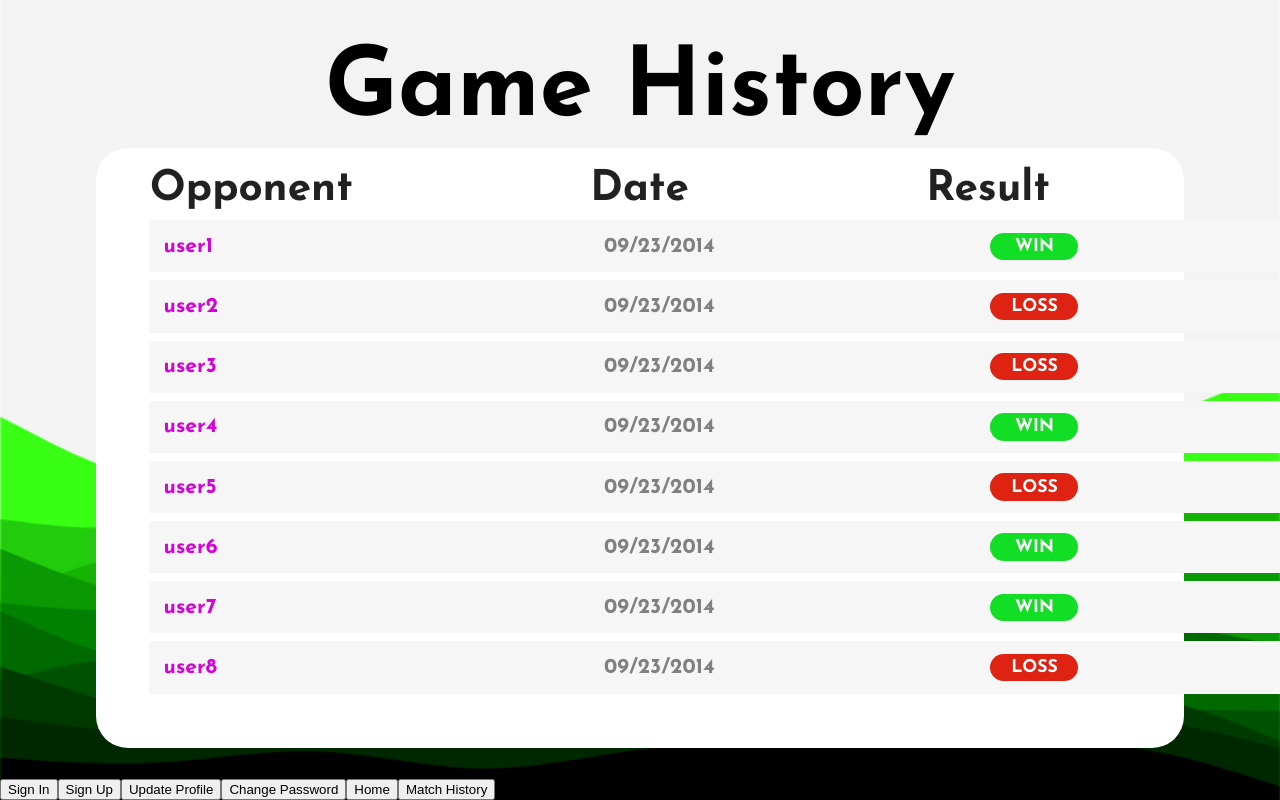
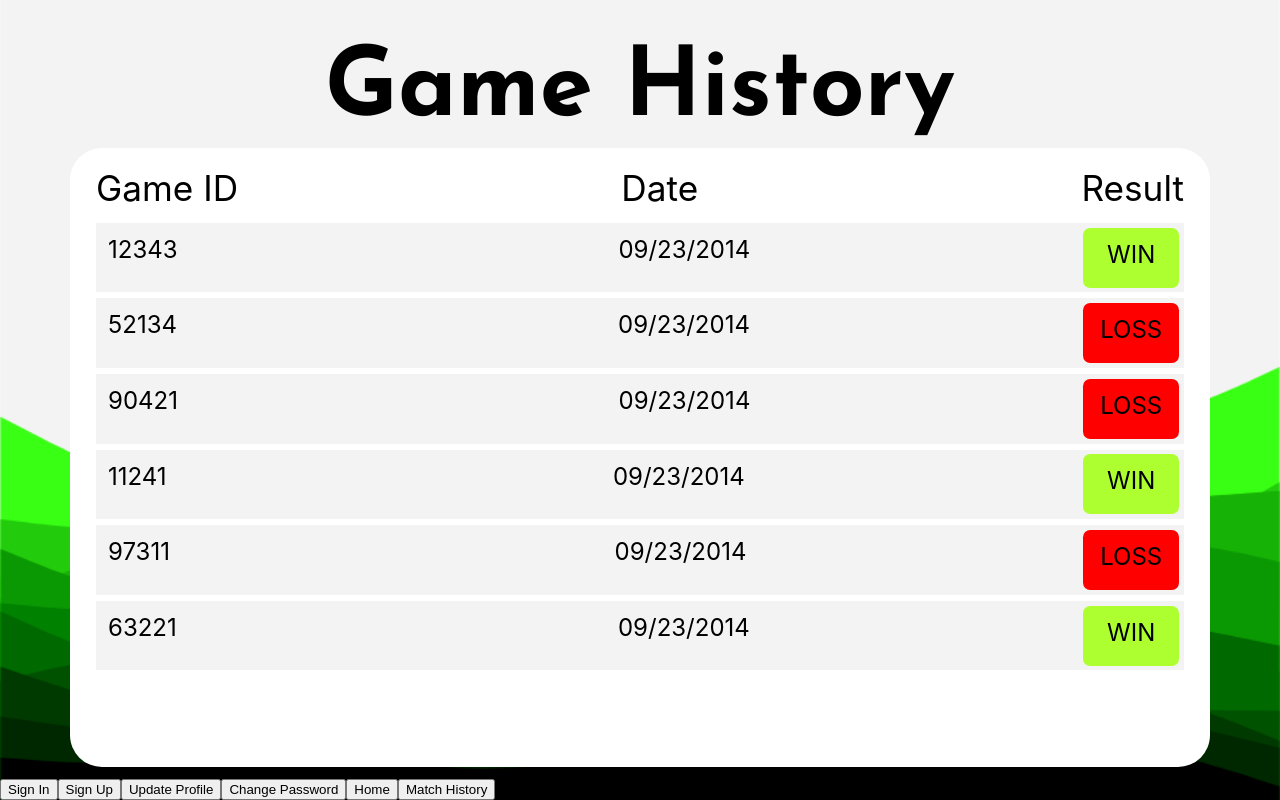
Before and after one commit to MultiPong/MultiPong, a React (Create React App) app in the folder frontend/: page / in a window 1280 px wide. Both pictures are taken after a click on the button "Match History". Shown: the part 21-821 px from the top of the page. Built offline with nearby package versions, Linux system fonts and the light colour scheme.

Commit message:
Updated Match History Page

```diff
--- a/frontend/package.json
+++ b/frontend/package.json
@@ -6,6 +6,7 @@
     "@testing-library/jest-dom": "^5.17.0",
     "@testing-library/react": "^13.4.0",
     "@testing-library/user-event": "^13.5.0",
+    "framer-motion": "^10.16.4",
     "react": "^18.2.0",
     "react-dom": "^18.2.0",
     "react-scripts": "5.0.1",
--- a/frontend/src/components/MatchHistory.js
+++ b/frontend/src/components/MatchHistory.js
@@ -1,22 +1,55 @@
 import './ashik.css'
+import { motion } from "framer-motion";
+
+
+import { useState } from "react";
 
 const MatchHistory = () => {
+    const [showDetails, setShowDetails] = useState(false)
+    const [selectedGame, setSelectedGame] = useState(null)
+
     let dummyData = [
-        {opponent: "user1", date: "09/23/2014", result: "win"},
-        {opponent: "user2", date: "09/23/2014", result: "loss"},
-        {opponent: "user3", date: "09/23/2014", result: "loss"},
-        {opponent: "user4", date: "09/23/2014", result: "win"},
-        {opponent: "user5", date: "09/23/2014", result: "loss"},
-        {opponent: "user6", date: "09/23/2014", result: "win"},
-        {opponent: "user7", date: "09/23/2014", result: "win"},
-        {opponent: "user8", date: "09/23/2014", result: "lose"},
+        {gameid: '12343', opponents: "user1, user2, user3, user4, user5, user6, user7", date: "09/23/2014", result: "win"},
+        {gameid: '52134',opponents: "user1, user2, user3, user4, user5, user6, user7", date: "09/23/2014", result: "loss"},
+        {gameid: '90421',opponents: "user1, user2, user3, user4, user5, user6, user7", date: "09/23/2014", result: "loss"},
+        {gameid: '11241', opponents: "user1, user2, user3, user4, user5, user6, user7", date: "09/23/2014", result: "win"},
+        {gameid: '97311',opponents: "user1, user2, user3, user4, user5, user6, user7", date: "09/23/2014", result: "loss"},
+        {gameid: '63221',opponents: "user1, user2, user3, user4, user5, user6, user7", date: "09/23/2014", result: "win"},
     ]
+
+    const showDropdown = (id) => {
+        setShowDetails(!showDetails)
+        setSelectedGame(id)
+    }
     return (
-        <div>
+        <>
             <div className="match-history-container">
-               <h1 className="game-history-title">Game History</h1>
-                <div className="card-container">
-                    <table className="game-history-table">
+               <motion.h1 className="game-history-title" initial={{x: -1200, opacity: 0}} animate={{x: 0, opacity: 1}} transition={{duration: 0.9, type: 'spring'}}>Game History</motion.h1>
+                <motion.div className="card-container" initial={{x: 1200, opacity: 0}} animate={{x: 0, opacity: 1}} transition={{duration: 0.9, type: 'spring'}}>
+                    <div className="header-container">
+                        <div className="game-id-title">Game ID</div>
+                        <div className="game-date-title">Date</div>
+                        <div className="game-result-title">Result</div>
+                    </div>
+                    {dummyData.map((gameData) => {
+                        return <>
+                            <div className="game-overview" onClick={() => showDropdown(gameData.gameid)}>
+                                <div className="gameid">
+                                    {gameData.gameid}
+                                </div>
+                                <div className="gamedate">
+                                    {gameData.date}
+                                </div>
+                                <div className="result">
+                                    {gameData.result === 'win' ? <div className="win-result">WIN</div> : <div className="loss-result">LOSS</div>}
+                                </div>
+                        </div>
+                        {showDetails && gameData.gameid === selectedGame && <div className="game-details" style={{color: 'purple'}}>
+                            <b style={{color: 'black'}}>Opponents faced: </b>{gameData.opponents}
+                        </div>}
+                            </>
+                    })}
+                    {/* <table className="game-history-table">
                         <th>Opponent</th>
                         <th>Date</th>
                         <th>Result</th>
@@ -25,13 +58,13 @@ const MatchHistory = () => {
                             <td className="opponent-name-container">{opponentData.opponent}</td>
                             <td className="opponent-date-container">{opponentData.date}</td>
                             {opponentData.result === "win" ? <td><div className="win-tag">WIN</div></td> : <td><div className="loss-tag">LOSS</div></td>}
-                            {/* <td className="opponent-result-container">{opponentData.result}</td> */}
                         </tr> </>
                     })}
-                    </table>
-                </div>
+                    </table> */}
+                </motion.div>
+
             </div>
-            </div>
+        </>
      );
 }
 
--- a/frontend/src/components/ashik.css
+++ b/frontend/src/components/ashik.css
@@ -29,6 +29,7 @@
     font-family: 'Josefin Sans', sans-serif;
     font-weight: bold;
     background-color: #FF9DF9;
+    color: white;
     padding: 0.5em 0.8em 0.5em 0.8em;
     border: none;
   }
@@ -161,3 +162,78 @@
     padding-top: 0.3em;
     padding-bottom: 0.3em;
   }
+
+  .card-container {
+    padding: 1.2em 1.6em 0em 1.6em;
+  }
+
+
+
+  .header-container {
+    color: black;
+    display: flex;
+    flex-direction: row;
+    justify-content: space-between;
+    font-size: 2.2em;
+    margin-bottom: 0.4em;
+  }
+
+
+  .game-overview {
+    background-color: rgb(243, 243, 243);
+    height: 2.9em;
+    margin-bottom: 0.25em;
+    font-size: 1.5em;
+    color: black;
+    display: flex;
+    flex-direction: row;
+    justify-content: space-between;
+  }
+
+  .game-details {
+    /* background-color: gray; */
+    margin-top: 0.3em;
+    margin-bottom: 1.5em;
+  }
+
+  .game-overview:hover {
+    cursor: pointer;
+  }
+
+  .game-details {
+    color: black;
+  }
+
+  .win-result {
+    padding: 0.5em;
+    text-align: center;
+    background-color: greenyellow;
+    border-radius: 0.3em;
+    height: 1.5em;
+    width: 3em;
+    margin: 0.2em 0.2em 0em 0em;
+  }
+
+  .loss-result {
+    padding: 0.5em;
+    text-align: center;
+    background-color: red;
+    border-radius: 0.3em;
+    height: 1.5em;
+    width: 3em;
+    margin: 0.2em 0.2em 0em 0em;
+  }
+
+  .gameid {
+    margin-left: 0.5em;
+  }
+
+  .gameid, .gamedate {
+    margin-top: 0.5em;
+  }
+
+  .gamedate {
+    text-align: left;
+    width: 6em;
+    margin-left: 5em;
+  }
```
Also changed, not shown: 2 other files (tests, documents, lock files or other folders).
